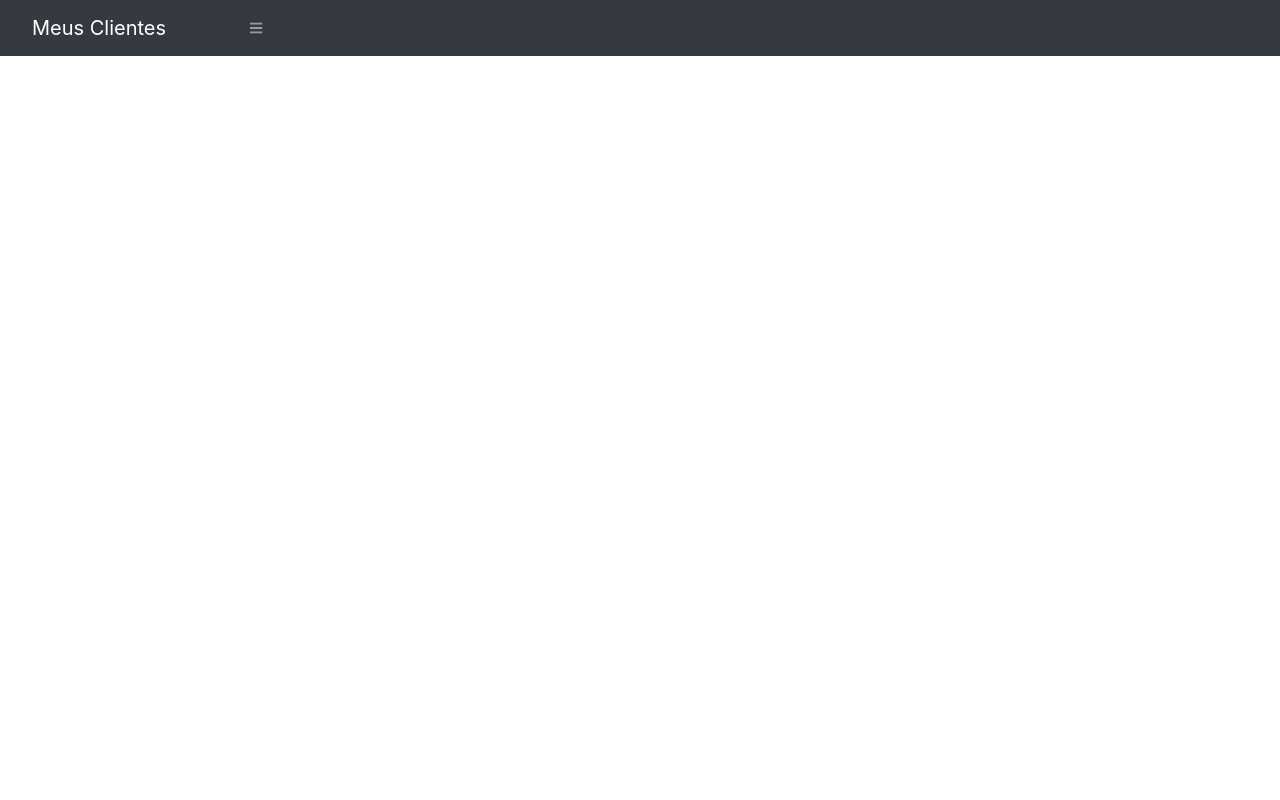
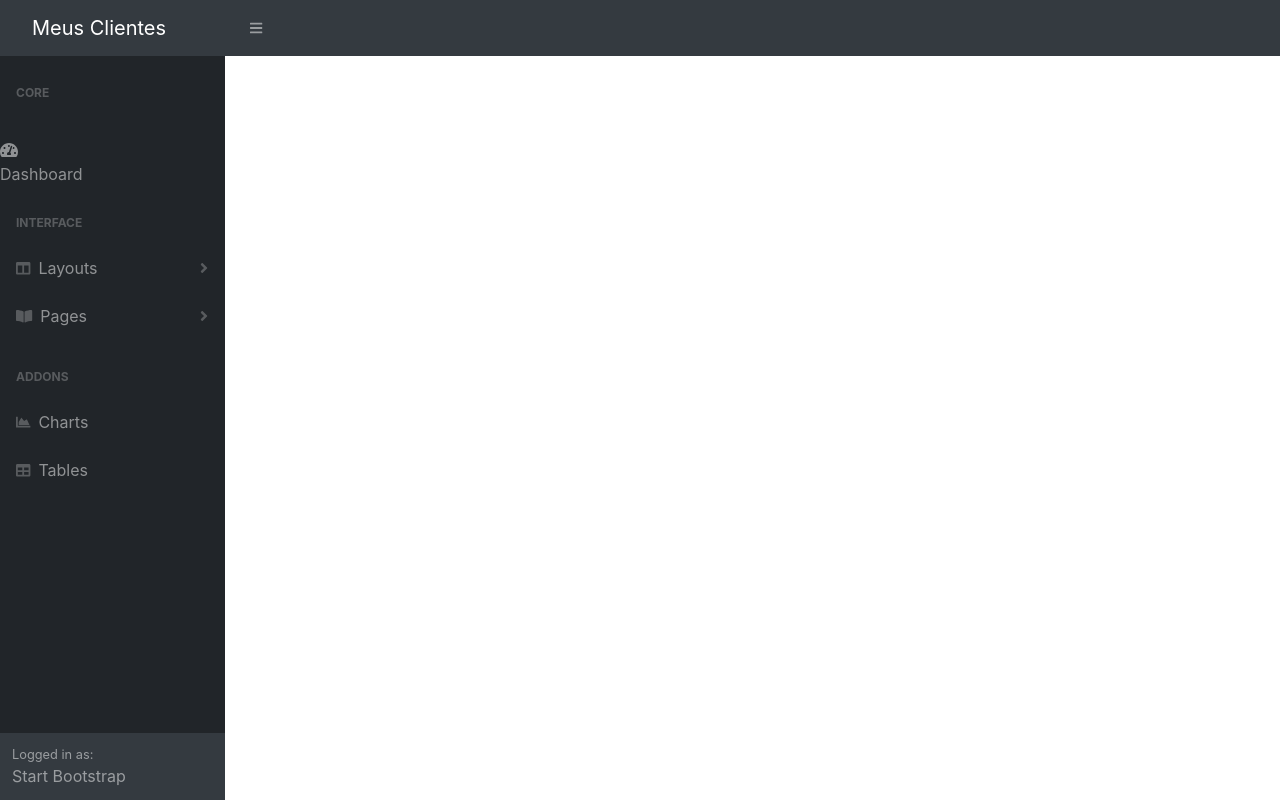
Before and after one commit to RodrigoFernandes79/Projeto-Vendas-Front-End, an Angular app: page / in a window 1280 px wide. Built offline with nearby package versions, Linux system fonts and the light colour scheme.

Commit message:
Criando Componente SideBar;

```diff
--- a/src/app/app.component.html
+++ b/src/app/app.component.html
@@ -1 +1,4 @@
 <app-navbar></app-navbar>
+<div id="layoutSidenav">
+    <app-sidebar></app-sidebar>
+</div>
--- /dev/null
+++ b/src/app/template/sidebar/sidebar.component.html
@@ -0,0 +1,53 @@
+<div id="layoutSidenav_nav">
+    <nav class="sb-sidenav accordion sb-sidenav-dark" id="sidenavAccordion">
+        <div class="sb-sidenav-menu">
+            <div class="nav">
+                <div class="sb-sidenav-menu-heading">Core</div>
+                <a class="nav-link" href="index.html"></a>
+                <div class="sb-nav-link-icon"><i class="fas fa-tachometer-alt"></i></div>
+                <a> Dashboard</a>
+                <div class="sb-sidenav-menu-heading">Interface</div>
+                <a class="nav-link collapsed" href="#" data-toggle="collapse" data-target="#collapseLayouts" aria-expanded="false" aria-controls="collapseLayouts">
+                    <div class="sb-nav-link-icon"><i class="fas fa-columns"></i></div>
+                    Layouts
+                    <div class="sb-sidenav-collapse-arrow"><i class="fas fa-angle-down"></i></div>
+                </a>
+                <div class="collapse" id="collapseLayouts" aria-labelledby="headingOne" data-parent="#sidenavAccordion">
+                    <nav class="sb-sidenav-menu-nested nav"><a class="nav-link" href="layout-static.html">Static Navigation</a><a class="nav-link" href="layout-sidenav-light.html">Light Sidenav</a></nav>
+                </div>
+                <a class="nav-link collapsed" href="#" data-toggle="collapse" data-target="#collapsePages" aria-expanded="false" aria-controls="collapsePages">
+                    <div class="sb-nav-link-icon"><i class="fas fa-book-open"></i></div>
+                    Pages
+                    <div class="sb-sidenav-collapse-arrow"><i class="fas fa-angle-down"></i></div>
+                </a>
+                <div class="collapse" id="collapsePages" aria-labelledby="headingTwo" data-parent="#sidenavAccordion">
+                    <nav class="sb-sidenav-menu-nested nav accordion" id="sidenavAccordionPages">
+                        <a class="nav-link collapsed" href="#" data-toggle="collapse" data-target="#pagesCollapseAuth" aria-expanded="false" aria-controls="pagesCollapseAuth">Authentication
+                            <div class="sb-sidenav-collapse-arrow"><i class="fas fa-angle-down"></i></div
+                        ></a>
+                        <div class="collapse" id="pagesCollapseAuth" aria-labelledby="headingOne" data-parent="#sidenavAccordionPages">
+                            <nav class="sb-sidenav-menu-nested nav"><a class="nav-link" href="login.html">Login</a><a class="nav-link" href="register.html">Register</a><a class="nav-link" href="password.html">Forgot Password</a></nav>
+                        </div>
+                        <a class="nav-link collapsed" href="#" data-toggle="collapse" data-target="#pagesCollapseError" aria-expanded="false" aria-controls="pagesCollapseError">Error
+                            <div class="sb-sidenav-collapse-arrow"><i class="fas fa-angle-down"></i></div
+                        ></a>
+                        <div class="collapse" id="pagesCollapseError" aria-labelledby="headingOne" data-parent="#sidenavAccordionPages">
+                            <nav class="sb-sidenav-menu-nested nav"><a class="nav-link" href="401.html">401 Page</a><a class="nav-link" href="404.html">404 Page</a><a class="nav-link" href="500.html">500 Page</a></nav>
+                        </div>
+                    </nav>
+                </div>
+                <div class="sb-sidenav-menu-heading">Addons</div>
+                <a class="nav-link" href="charts.html">
+                    <div class="sb-nav-link-icon"><i class="fas fa-chart-area"></i></div>
+                    Charts</a>
+                <a class="nav-link" href="tables.html">
+                    <div class="sb-nav-link-icon"><i class="fas fa-table"></i></div>
+                    Tables</a>
+            </div>
+        </div>
+        <div class="sb-sidenav-footer">
+            <div class="small">Logged in as:</div>
+            Start Bootstrap
+        </div>
+    </nav>
+</div>
--- /dev/null
+++ b/src/app/template/sidebar/sidebar.component.ts
@@ -0,0 +1,15 @@
+import { Component, OnInit } from '@angular/core';
+
+@Component({
+  selector: 'app-sidebar',
+  templateUrl: './sidebar.component.html',
+  styleUrls: ['./sidebar.component.css']
+})
+export class SidebarComponent implements OnInit {
+
+  constructor() { }
+
+  ngOnInit(): void {
+  }
+
+}
```
Also changed, not shown: src/app/template/template.module.ts (+7 -2 lines), src/app/template/sidebar/sidebar.component.css (added).
